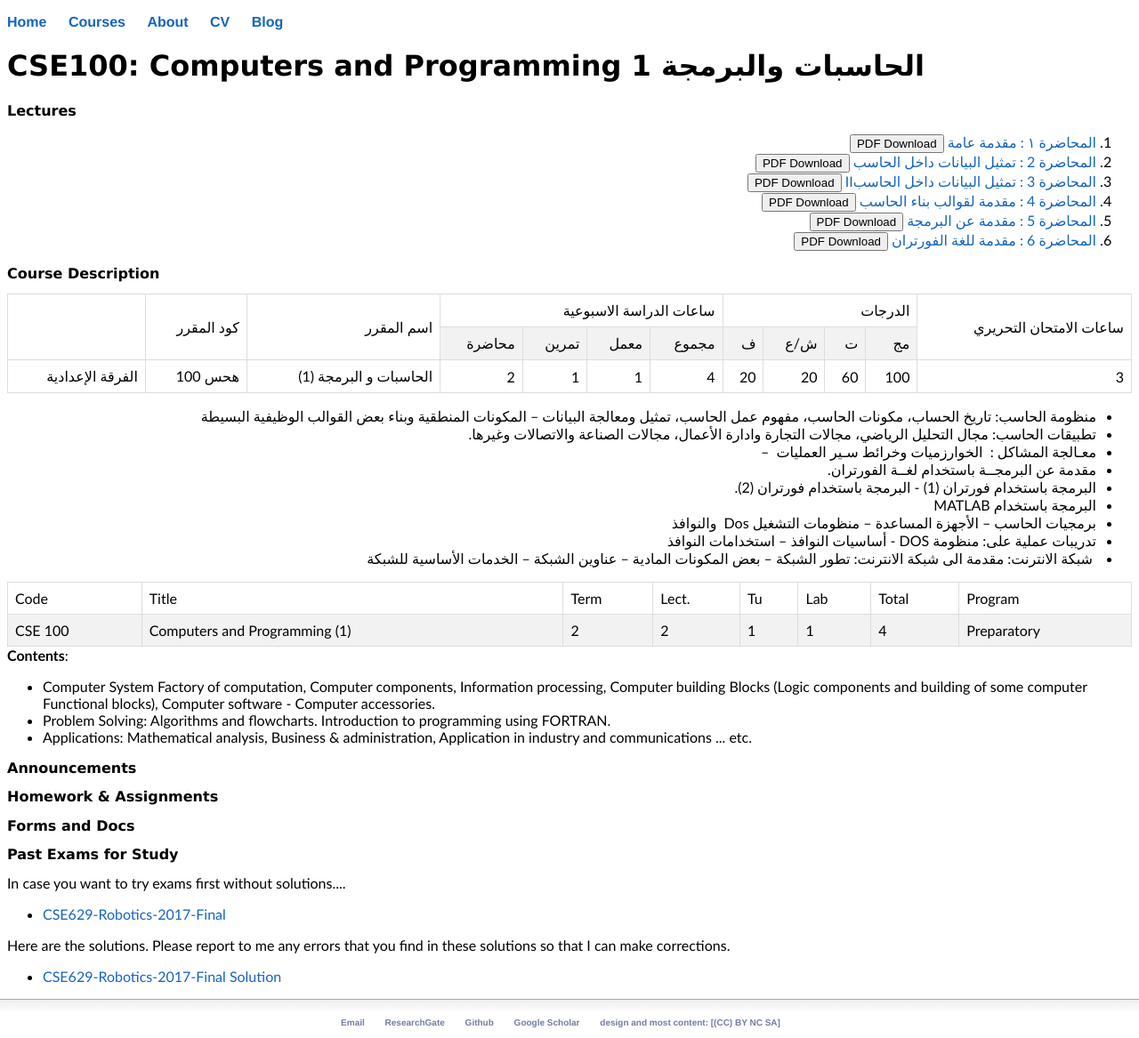
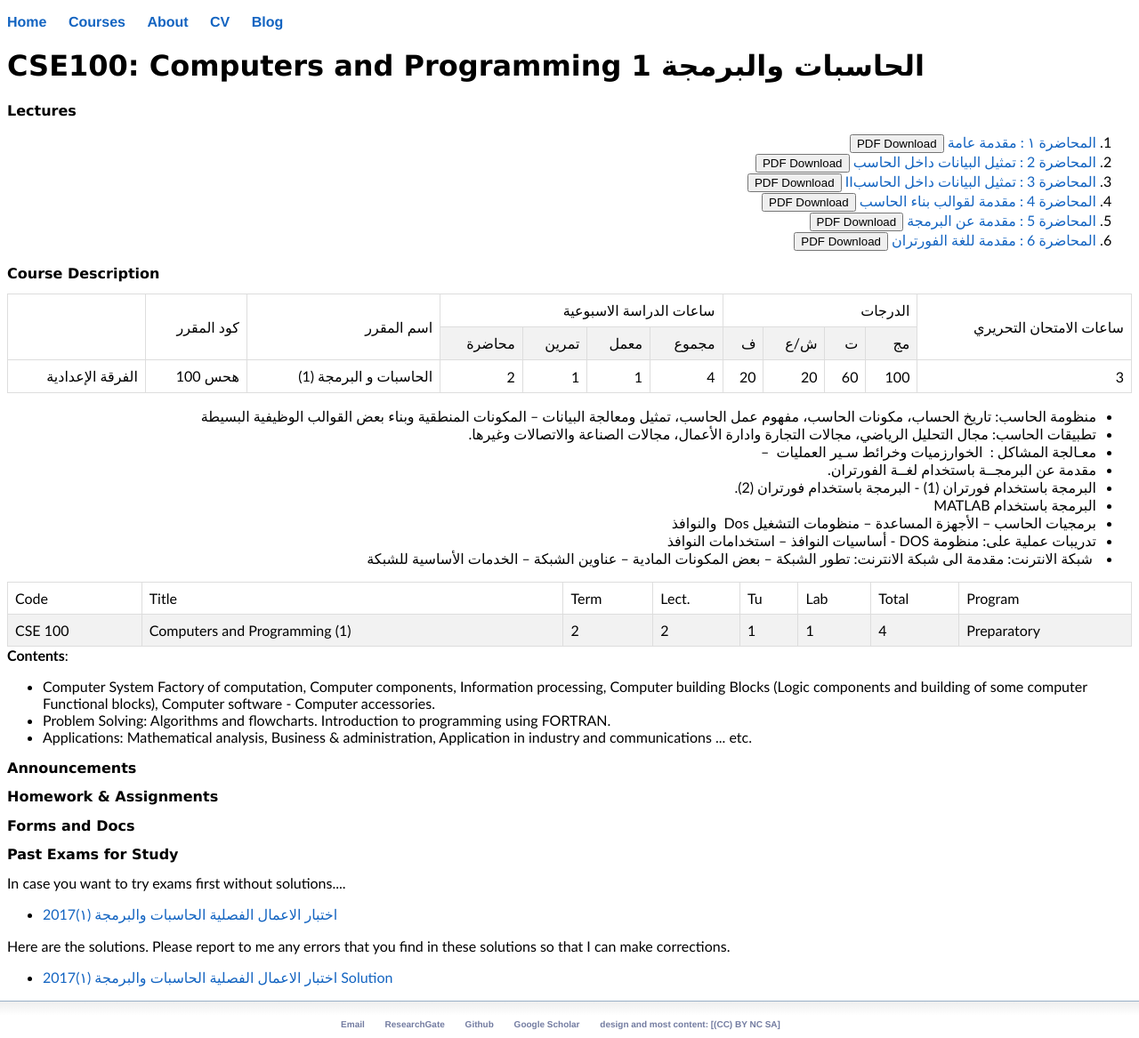
Before and after one commit to mnourgwad/mnourgwad.github.io, a Jekyll site: the page built from CSE100/index.html, in a window 1280 px wide. Shown: the whole page at 89% size. Built offline with Jekyll 4.4.1, drawn with Linux system fonts in a browser that asks for light colours; a script that is not in the unit is left out.

Commit message:
midterm exam solutions

```diff
--- a/CSE100/index.html
+++ b/CSE100/index.html
@@ -76,11 +76,11 @@ title: Computers and Programming الحاسبات والبرمجة 1
 						<h2>Past Exams for Study</h2>
 						In case you want to try exams first without solutions....
 			<ul class="contacts">
-			<li><a href="lectures/CSE100-Prep-2017-Mid-Solution">CSE629-Robotics-2017-Final</a>
+			<li><a href="lectures/CSE100-Prep-2017-Mid-Solution">2017اختبار الاعمال الفصلية الحاسبات والبرمجة (١)</a>
 			</ul>
 
 			Here are the solutions. Please report to me any errors that you find in these solutions so that I can make corrections.
 			<ul class="contacts">
-			<li><a href="lectures/CSE100-Prep-2017-Mid-Solution">CSE629-Robotics-2017-Final Solution</a>
+			<li><a href="lectures/CSE100-Prep-2017-Mid-Solution">2017اختبار الاعمال الفصلية الحاسبات والبرمجة (١) Solution</a>
 				</ul>
 	</div>
```
